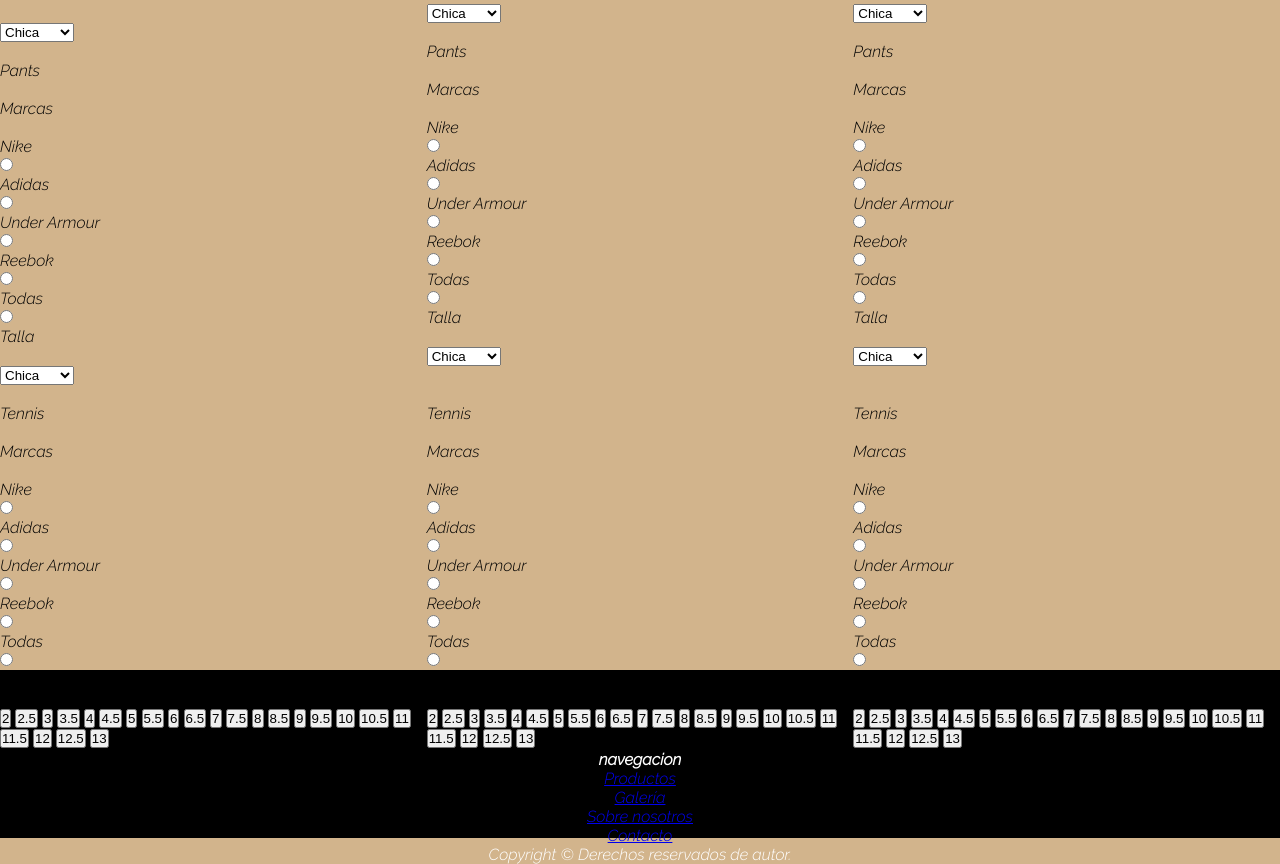
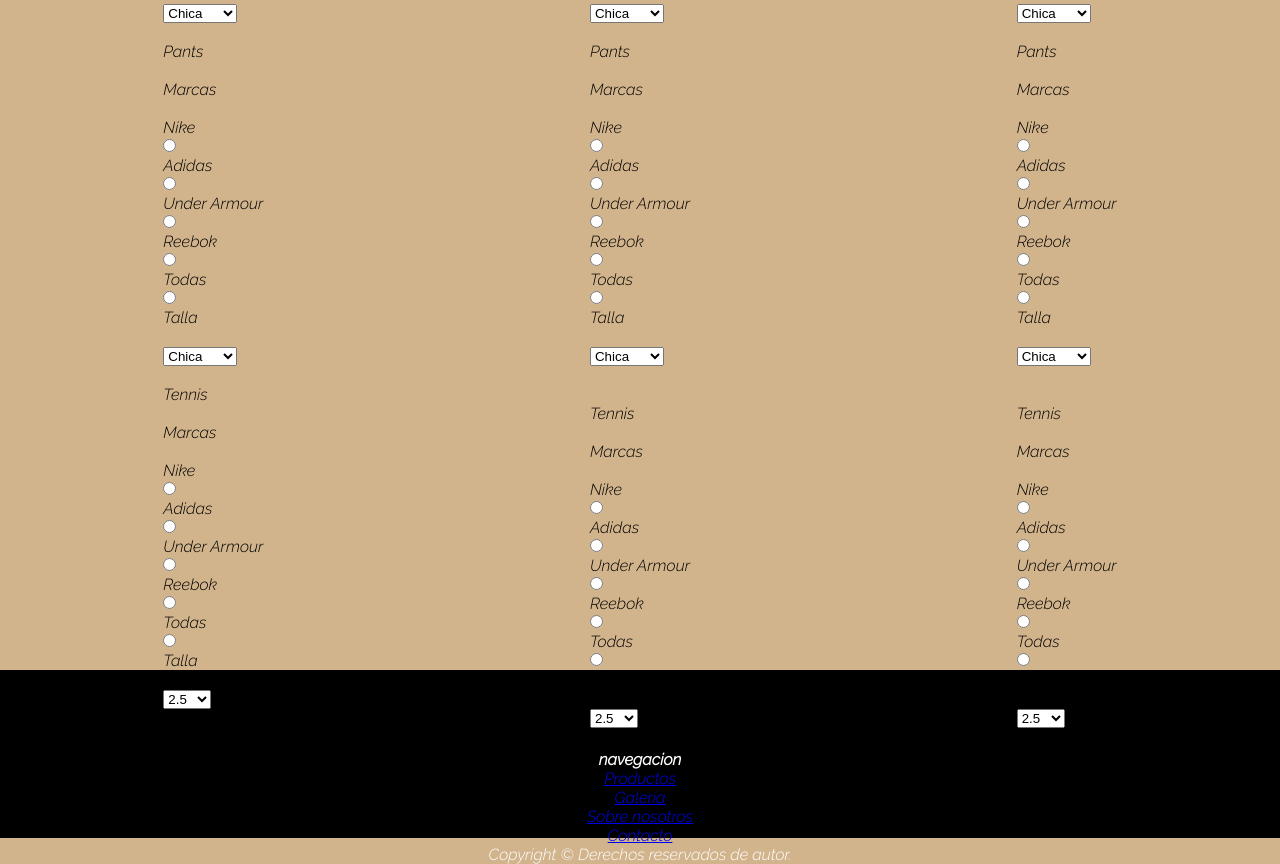
Before and after one commit to mm885649/tienda_de_ropa, a website: page views/productos.html in a window 1280 px wide. Shown: the part 556-1420 px from the top of the page. Drawn offline with Linux system fonts and the light colour scheme.

Commit message:
Modificación en productos

```diff
--- a/views/productos.html
+++ b/views/productos.html
@@ -74,7 +74,7 @@
                     <input type="radio" name="Marcas" value="Reebok" />
                 </form>
               </ul>
-              <br>
+
               <div>Talla</div>
               <br>
                 <form action="">
@@ -149,29 +149,30 @@
 
                     <div>Talla</div>
                     <br>
-                       <input type="button" value="2">
-                       <input type="button" value="2.5">
-                       <input type="button" value="3">
-                       <input type="button" value="3.5">
-                       <input type="button" value="4">
-                       <input type="button" value="4.5">
-                       <input type="button" value="5">
-                       <input type="button" value="5.5">
-                       <input type="button" value="6">
-                       <input type="button" value="6.5">
-                       <input type="button" value="7">
-                       <input type="button" value="7.5">
-                       <input type="button" value="8">
-                       <input type="button" value="8.5">
-                       <input type="button" value="9">
-                       <input type="button" value="9.5">
-                       <input type="button" value="10">
-                       <input type="button" value="10.5">
-                       <input type="button" value="11">
-                       <input type="button" value="11.5">
-                       <input type="button" value="12">
-                       <input type="button" value="12.5">
-                       <input type="button" value="13">
+                    <select name="talla">
+                    <option value="2.5">2.5</option>
+                    <option value="3">3</option>
+                    <option value="3.5">3.5</option>
+                    <option value="4">4</option>
+                    <option value="4.5">4.5</option>
+                    <option value="5">5</option>
+                    <option value="5.5">5.5</option>
+                    <option value="6">6</option>
+                    <option value="6.5">6.5</option>
+                    <option value="7">7</option>
+                    <option value="7.5">7.5</option>
+                    <option value="8">8</option>
+                    <option value="8.5">8.5</option>
+                    <option value="9">9</option>
+                    <option value="9.5">9.5</option>
+                    <option value="10">10</option>
+                    <option value="10.5">10.5</option>
+                    <option value="11">11</option>
+                    <option value="11.5">11.5</option>
+                    <option value="12">12</option>
+                    <option value="12.5">12.5</option>
+                    <option value="13">13</option>
+                  </select>
                     </div>
                        <!--Fin de Ropa de Hombres-->
 
@@ -277,30 +278,32 @@
              </ul>
 
              <div>Talla</div>
-             <br>
-             <input type="button" value="2">
-                <input type="button" value="2.5">
-                <input type="button" value="3">
-                <input type="button" value="3.5">
-                <input type="button" value="4">
-                <input type="button" value="4.5">
-                <input type="button" value="5">
-                <input type="button" value="5.5">
-                <input type="button" value="6">
-                <input type="button" value="6.5">
-                <input type="button" value="7">
-                <input type="button" value="7.5">
-                <input type="button" value="8">
-                <input type="button" value="8.5">
-                <input type="button" value="9">
-                <input type="button" value="9.5">
-                <input type="button" value="10">
-                <input type="button" value="10.5">
-                <input type="button" value="11">
-                <input type="button" value="11.5">
-                <input type="button" value="12">
-                <input type="button" value="12.5">
-                <input type="button" value="13">
+                    <br>
+                    <select name="talla">
+                    <option value="2.5">2.5</option>
+                    <option value="3">3</option>
+                    <option value="3.5">3.5</option>
+                    <option value="4">4</option>
+                    <option value="4.5">4.5</option>
+                    <option value="5">5</option>
+                    <option value="5.5">5.5</option>
+                    <option value="6">6</option>
+                    <option value="6.5">6.5</option>
+                    <option value="7">7</option>
+                    <option value="7.5">7.5</option>
+                    <option value="8">8</option>
+                    <option value="8.5">8.5</option>
+                    <option value="9">9</option>
+                    <option value="9.5">9.5</option>
+                    <option value="10">10</option>
+                    <option value="10.5">10.5</option>
+                    <option value="11">11</option>
+                    <option value="11.5">11.5</option>
+                    <option value="12">12</option>
+                    <option value="12.5">12.5</option>
+                    <option value="13">13</option>
+                  </select>
+
             </div>
           <!--Fin de Ropa de Mujeres-->
         </div>
@@ -406,29 +409,32 @@
 
              <div>Talla</div>
              <br>
-                <input type="button" value="2">
-                <input type="button" value="2.5">
-                <input type="button" value="3">
-                <input type="button" value="3.5">
-                <input type="button" value="4">
-                <input type="button" value="4.5">
-                <input type="button" value="5">
-                <input type="button" value="5.5">
-                <input type="button" value="6">
-                <input type="button" value="6.5">
-                <input type="button" value="7">
-                <input type="button" value="7.5">
-                <input type="button" value="8">
-                <input type="button" value="8.5">
-                <input type="button" value="9">
-                <input type="button" value="9.5">
-                <input type="button" value="10">
-                <input type="button" value="10.5">
-                <input type="button" value="11">
-                <input type="button" value="11.5">
-                <input type="button" value="12">
-                <input type="button" value="12.5">
-                <input type="button" value="13">
+             <select name="talla">
+             <option value="2.5">2.5</option>
+             <option value="3">3</option>
+             <option value="3.5">3.5</option>
+             <option value="4">4</option>
+             <option value="4.5">4.5</option>
+             <option value="5">5</option>
+             <option value="5.5">5.5</option>
+             <option value="6">6</option>
+             <option value="6.5">6.5</option>
+             <option value="7">7</option>
+             <option value="7.5">7.5</option>
+             <option value="8">8</option>
+             <option value="8.5">8.5</option>
+             <option value="9">9</option>
+             <option value="9.5">9.5</option>
+             <option value="10">10</option>
+             <option value="10.5">10.5</option>
+             <option value="11">11</option>
+             <option value="11.5">11.5</option>
+             <option value="12">12</option>
+             <option value="12.5">12.5</option>
+             <option value="13">13</option>
+           </select>
+          </br>
+          </div>
 
             </div>
           <!--!Fin de ropa de  infantil-->
```
